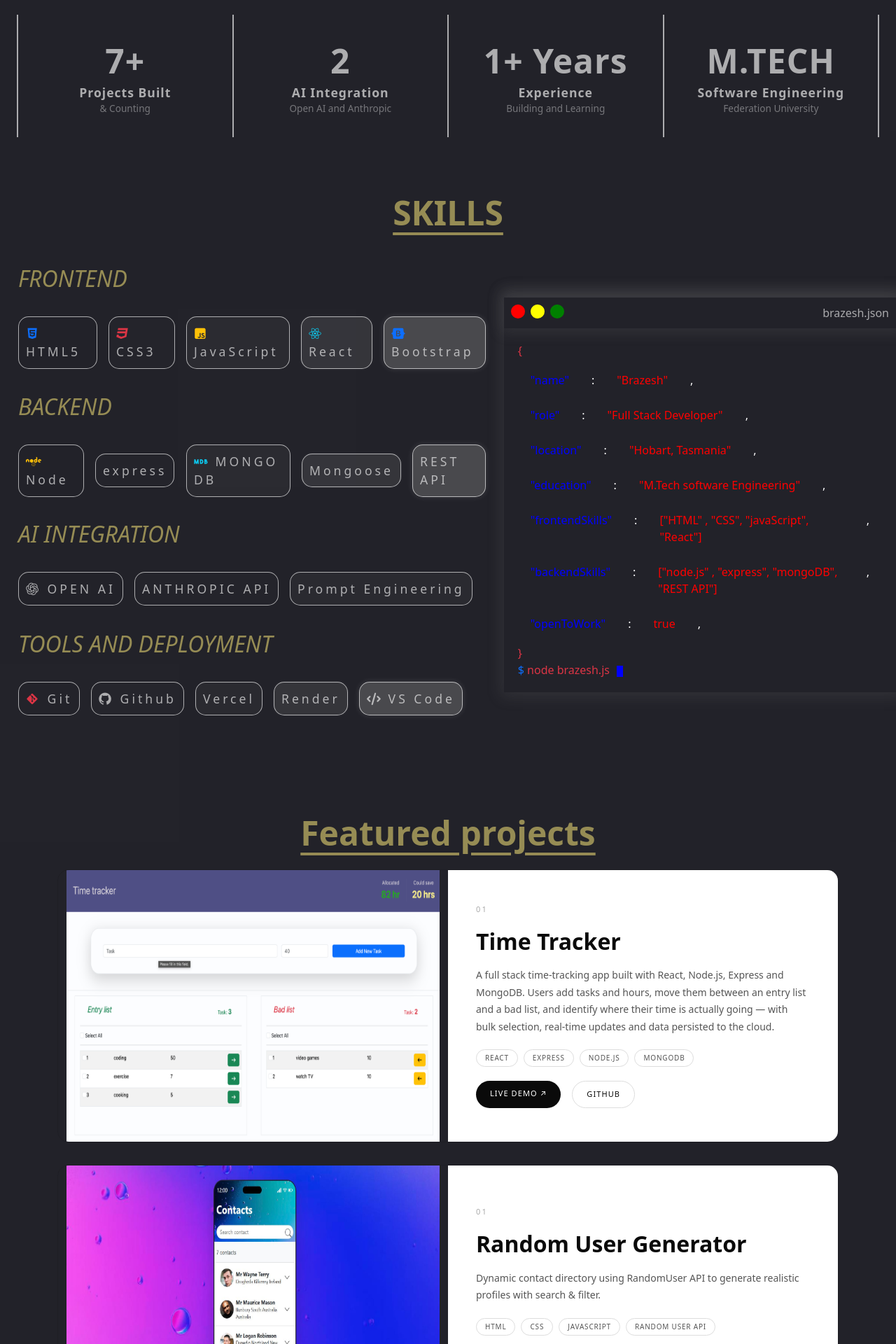
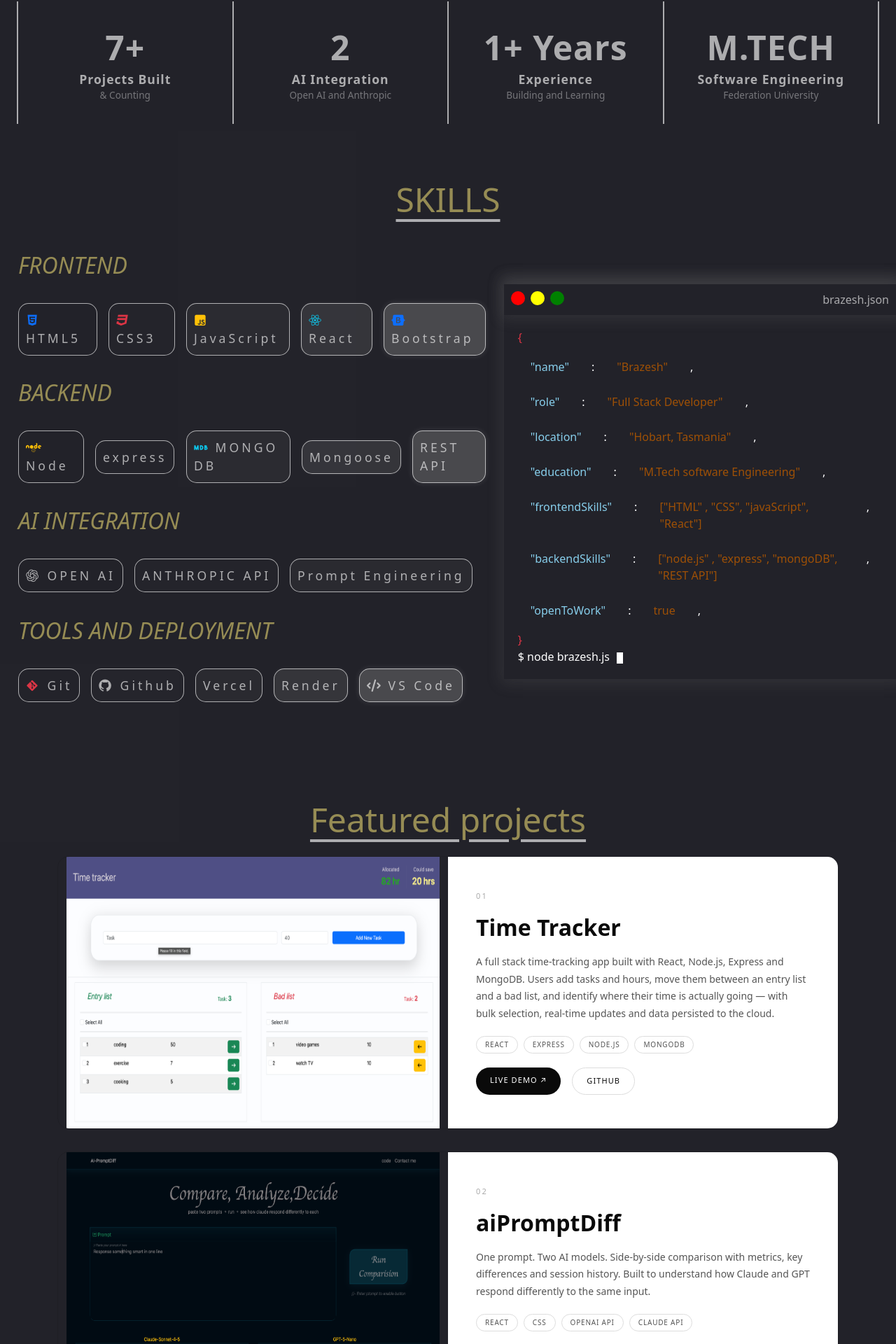
Before and after one commit to bguragain1023-web/Brazesh-Guragain, a React (Vite) app: page / in a window 1280 px wide. Shown: the part 830-2750 px from the top of the page at 70% size. Built offline with nearby package versions, Linux system fonts and the light colour scheme; a web font is replaced by a local one.

Commit message:
final polishing completed

```diff
--- a/src/App.css
+++ b/src/App.css
@@ -34,9 +34,9 @@ a {
 .title {
   color: var(--name-color);
   text-align: center;
-  font-weight: bolder;
+
   font-size: 3rem;
-  text-decoration: underline var(--name-color);
+  text-decoration: underline var(--text-color);
   text-underline-offset: 10px;
 }
 
@@ -50,7 +50,6 @@ a {
 nav {
   box-shadow: var(--shadow);
   padding: 1rem 0;
-  position: sticky;
   top: 0px;
   color: var(--text-color);
   z-index: 1001;
@@ -102,7 +101,7 @@ nav .navbar {
 }
 
 .greet{
-  font-size: 4rem;
+  font-size: 3rem;
    line-height: 1.2;
   color: var(--name-color);
 }
@@ -221,7 +220,7 @@ top:-60px;
 }
 
 
-/* right side terminal */
+
 
 /* BANNER */
 
@@ -291,13 +290,6 @@ top:-60px;
 
 }
 
-/*
-@keyframes float {
-  0%, 100% { transform: translateY(0px) scale(1); }
-  50% { transform: translateY(-1px) scale(1.05 )}
-} */
-
-
 
 
 .skill-items{
@@ -305,7 +297,7 @@ top:-60px;
   flex:1;
   border-radius: 15px;
   color: var(--text-color);
-  /* animation: float 3s ease-in-out infinite; */
+
 }
 .skill-item{
   font-size:1.1rem;
@@ -392,17 +384,17 @@ top:-60px;
   gap: 2rem;
 }
 .v-name {
-  color: blue;
+  color: skyblue;
 }
 
 .value {
-  color: red;
+  color: rgb(158, 80, 6);
 }
 .t-cursor {
   display: inline-block;
   width: 9px;
   height: 16px;
-  background: blue;
+  background: white;
   vertical-align: middle;
   animation: blink 1s infinite;
   margin-left: 10px;
@@ -600,23 +592,14 @@ top:-60px;
   font-size: 1.5rem;
   color: var(--text-color);
 }
-.emailcontact {
-  padding: 1rem;
-  margin-top: 2rem;
-  background: var(--text-color);
-  border-radius: 50px;
-  color: white;
+.contact a{
+  transition: all .5s ease-in-out;
 }
-.emailcontact span {
-  font-size: 1.5rem;
-  color: var(--color-dark);
+
+.contact a:hover{
+  transform: scale(1.2);
 }
-.email-logo {
-  width: 2rem;
-  height: 2rem;
-  background-color: var(--color-orange);
-  border-radius: 50%;
-}
+
 footer {
   color: var(--text-color);
   border-top: 1px solid var(--color-secondary);
--- a/src/components/About.jsx
+++ b/src/components/About.jsx
@@ -9,10 +9,6 @@ export const About = () => {
 
       <div className="bio d-flex flex-column-reverse flex-md-row container gap-3">
         <div className="left-side text-white pt-5">
-          <span className="about-name fira-code-namefont">
-            Brazesh Guragain
-          </span>
-
           <p>
             Hey — I'm Brazesh. I build fast, functional web apps from frontend
             to backend — using React, JavaScript, Node.js, MongoDB and AI
--- a/src/components/Card.jsx
+++ b/src/components/Card.jsx
@@ -10,6 +10,7 @@ export const Card = ({
   github,
   goLive,
   toolFour,
+  index,
 }) => {
   return (
     <>
@@ -18,14 +19,14 @@ export const Card = ({
           <img src={image} alt={title} />
         </div>
         <div class="card-info ">
-          <span class="card-index">01</span>
+          <span class="card-index">{String(index + 1).padStart(2, "0")}</span>
           <h3 class="card-title">{title}</h3>
           <p class="card-desc">{desc}</p>
           <div class="card-tags">
             <span class="card-tag">{toolOne}</span>
             <span class="card-tag">{toolTwo}</span>
             <span class="card-tag">{toolThree}</span>
-            <span class="card-tag">{toolFour}</span>
+            {toolFour && <span className="card-tag">{toolFour}</span>}
           </div>
           <div class="card-links">
             <a href={goLive} target="_blank" class="card-link live">
--- a/src/components/Hero.jsx
+++ b/src/components/Hero.jsx
@@ -25,7 +25,7 @@ export const Hero = () => {
 
           <div className="btn-section">
             <a href="#contact">Get In Touch </a>
-            <a href="/brazesh_resume.pdf" download>
+            <a href="/brazesh_resume_v2.pdf" download>
               <i className="fa-solid fa-download"></i>
               Download Resume
             </a>
--- a/src/components/Projects.jsx
+++ b/src/components/Projects.jsx
@@ -24,6 +24,18 @@ export const Projects = () => {
     },
 
     {
+      image: aiprompt,
+      title: "aiPromptDiff",
+      desc: " One prompt. Two AI models. Side-by-side comparison with metrics, key differences and session history. Built to understand how Claude and GPT respond differently to the same input.",
+      toolOne: "React ",
+      toolTwo: "CSS",
+      toolThree: "openAI API",
+      toolFour: "claude API",
+      github: "https://github.com/bguragain1023-web/AI-Prompt-Diff",
+      goLive: "https://ai-prompt-diff.vercel.app/",
+    },
+
+    {
       image: contactList,
       title: "Random User Generator",
       desc: " Dynamic contact directory using RandomUser API to generate realistic profiles with search & filter.",
@@ -33,18 +45,6 @@ export const Projects = () => {
       toolFour: "Random user API",
       github: "https://github.com/bguragain1023-web/Contact-list",
       goLive: "https://contact-list-seven.vercel.app/",
-    },
-
-    {
-      image: aiprompt,
-      title: "aiPromptDiff",
-      desc: " One prompt. Two AI models. Side-by-side comparison with metrics, key differences and session history. Built to understand how Claude and GPT respond differently to the same input.",
-      toolOne: "React ",
-      toolTwo: "CSS",
-      toolThree: "openAI API",
-      toolFour: "claude API",
-      github: "https://github.com/bguragain1023-web/AI-Prompt-Diff",
-      goLive: "ai-prompt-diff.vercel.app",
     },
 
     {
@@ -91,7 +91,7 @@ export const Projects = () => {
           <div className="container">
             {projects.map((project, index) => (
               <div className="col" key={index}>
-                <Card {...project} />
+                <Card key={index} {...project} index={index} />
               </div>
             ))}
           </div>
--- a/src/components/Skills.jsx
+++ b/src/components/Skills.jsx
@@ -4,8 +4,10 @@ import { Title } from "./Title";
 export const Skills = () => {
   return (
     <>
-      <div className="title mt-5">SKILLS</div>
-      <div className="skill-wrapper d-flex mt-2 align-items-center" id="skills">
+      <div className="title mt-5" id="skills">
+        SKILLS
+      </div>
+      <div className="skill-wrapper d-flex mt-2 align-items-center">
         <div className="skill-section p-3  ">
           <div>
             <div className="skill-box gap-2  align-items-center  ">
@@ -139,8 +141,8 @@ export const Skills = () => {
               <span className="text-danger">{"}"}</span>
 
               <div>
-                <span className="text-primary">$ </span>{" "}
-                <span className="text-danger">node brazesh.js</span>
+                <span className="text-white">$ </span>{" "}
+                <span className="text-white">node brazesh.js</span>
                 <span className="t-cursor"> </span>
               </div>
             </div>
```
Also changed, not shown: 2 other files (tests, documents, lock files or other folders).
